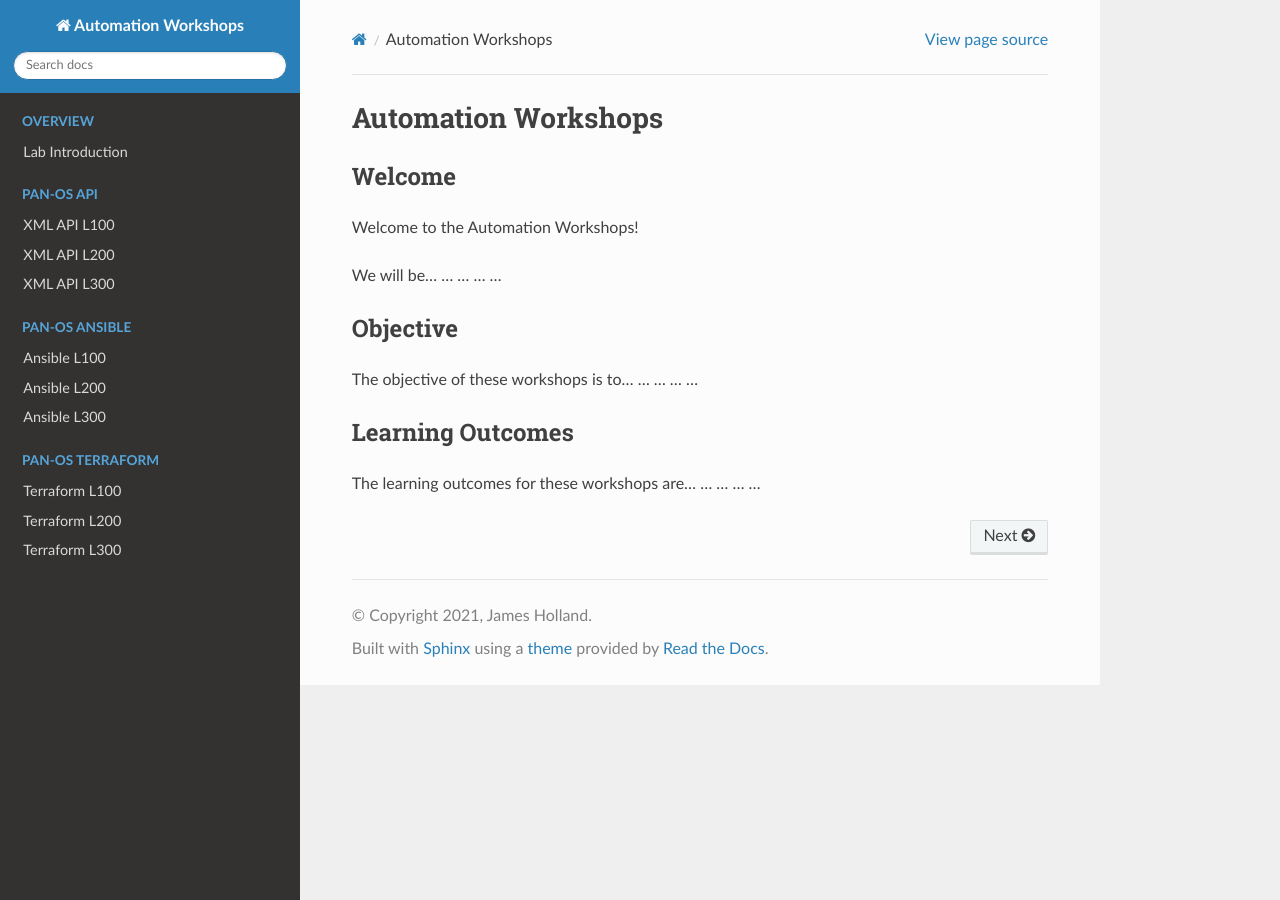
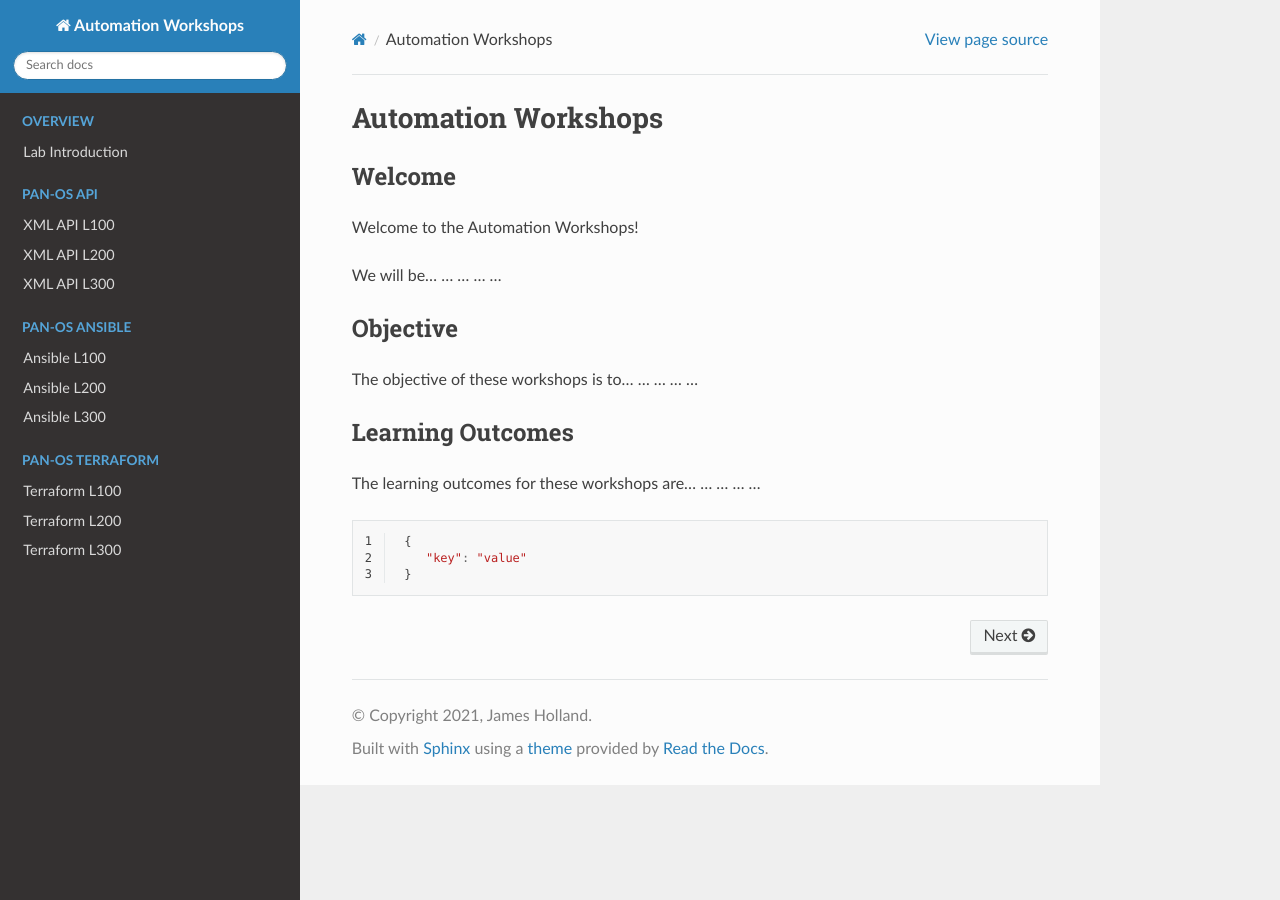
Before and after one commit to jamesholland-uk/automation-workshops, a Sphinx documentation site: the page built from docs/index.rst, in a window 1280 px wide. Built offline with Sphinx 7.4.7 and the Read the Docs theme 2.0.0, drawn with Linux system fonts in a browser that asks for light colours.

Commit message:
Testing code blocks/copy button

```diff
--- a/docs/conf.py
+++ b/docs/conf.py
@@ -28,6 +28,7 @@ author = 'James Holland'
 # extensions coming with Sphinx (named 'sphinx.ext.*') or your custom
 # ones.
 extensions = [
+    'sphinx_copybutton'
 ]
 
 # Add any paths that contain templates here, relative to this directory.
--- a/docs/index.rst
+++ b/docs/index.rst
@@ -37,6 +37,13 @@ The learning outcomes for these workshops are...
 ...
 
 
+.. code-block:: javascript
+  :linenos:
+
+   {
+      "key": "value"
+   }
+
 
 
 .. toctree::
```
